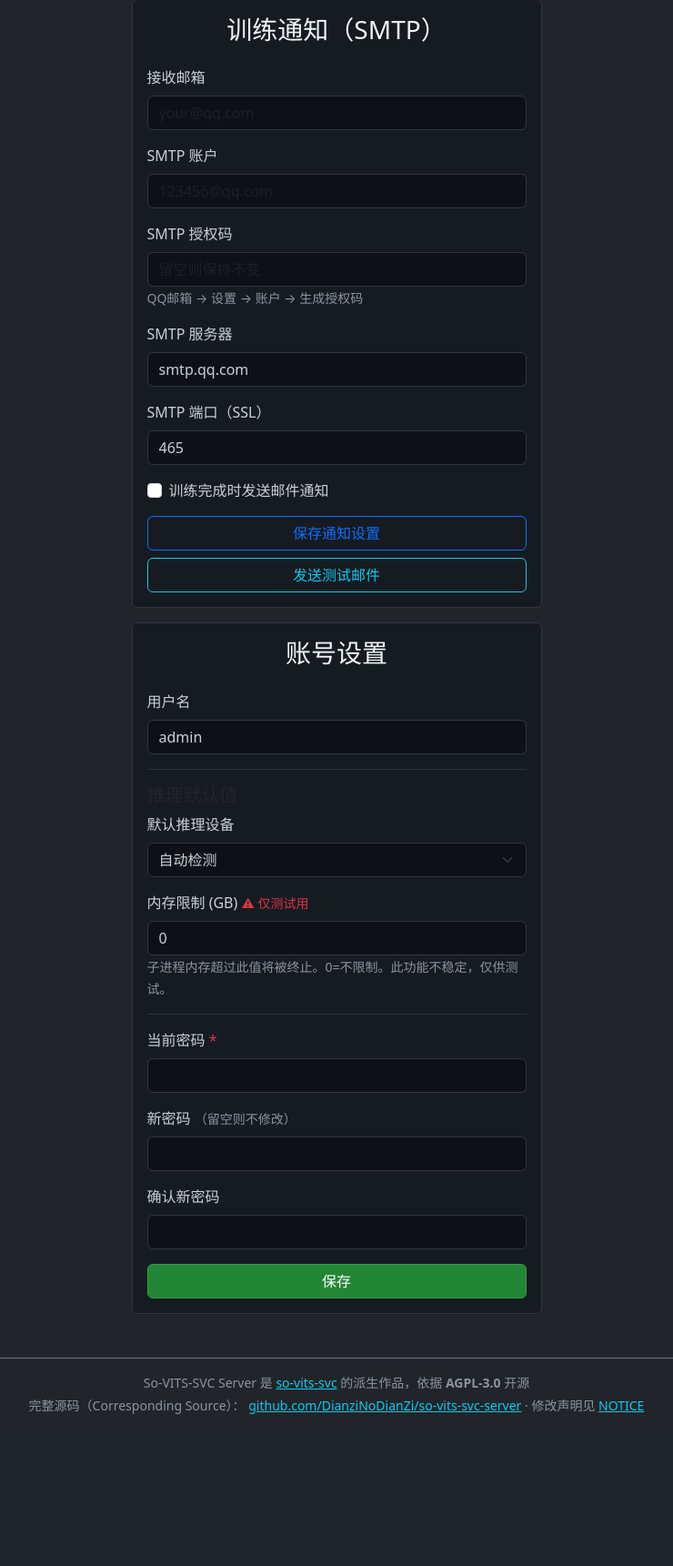
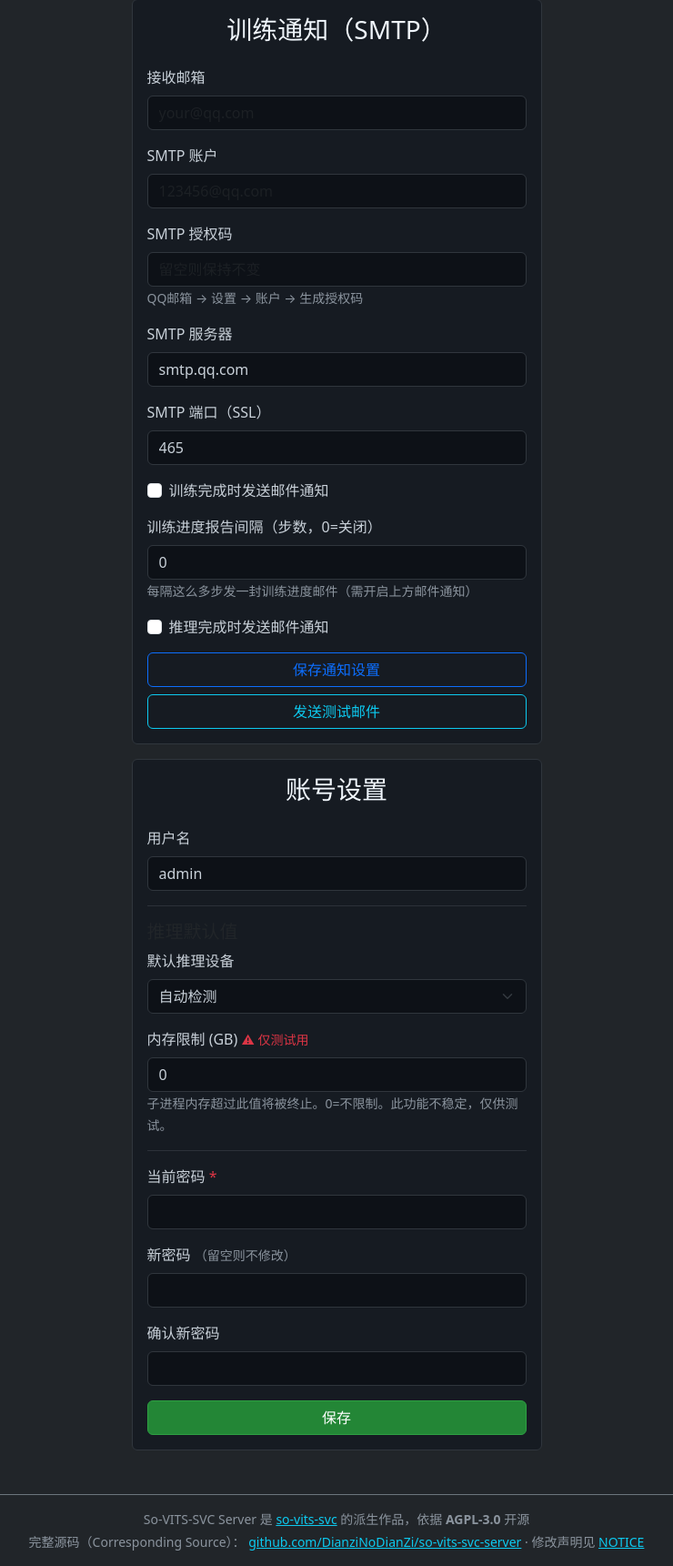
Before and after one commit to DianziNoDianZi/so-vits-svc-server, a Flask app: page /settings in a window 1280 px wide. Shown: the part 957-2678 px from the top of the page at 91% size, without its empty margins (270-1010 px from the left). Before the commit the page ends 2511 px from the top, so only its background shows below. Run offline with Flask 3, Linux system fonts and the light colour scheme; a user stored in the database is signed in; data that the repository does not hold is empty.

Commit message:
feat: 训练每 N 步邮件进度报告 + 推理完成邮件通知
- User 新增 report_interval(步数) 与 infer_notify 设置项
- 训练守护线程每 60s 检查进度，跨过 report_interval 步数即发邮件
- 推理任务完成/失败时按设置发送结果通知(含下载链接)
- 设置页新增两个开关

```diff
--- a/server/app.py
+++ b/server/app.py
@@ -56,7 +56,8 @@ def migrate_db():
     ucols = [c['name'] for c in inspector.get_columns('user')]
     user_cols = [('email', 'VARCHAR(200)'), ('email_notify', 'BOOLEAN'),
                  ('smtp_user', 'VARCHAR(200)'), ('smtp_pwd', 'VARCHAR(200)'),
-                 ('smtp_host', 'VARCHAR(200)'), ('smtp_port', 'INTEGER')]
+                 ('smtp_host', 'VARCHAR(200)'), ('smtp_port', 'INTEGER'),
+                 ('report_interval', 'INTEGER'), ('infer_notify', 'BOOLEAN')]
     for col, typ in user_cols:
         if col not in ucols:
             db.session.execute(sa.text(f'ALTER TABLE user ADD COLUMN {col} {typ}'))
@@ -557,6 +558,11 @@ def save_notify():
         current_user.smtp_port = int(request.form.get('smtp_port', 465) or 465)
     except (ValueError, TypeError):
         current_user.smtp_port = 465
+    try:
+        current_user.report_interval = int(request.form.get('report_interval', 0) or 0)
+    except (ValueError, TypeError):
+        current_user.report_interval = 0
+    current_user.infer_notify = request.form.get('infer_notify') == '1'
     db.session.commit()
     flash('通知设置已保存', 'success')
     return redirect(url_for('settings'))
@@ -609,6 +615,11 @@ def settings():
             current_user.smtp_port = int(request.form.get('smtp_port', 465) or 465)
         except (ValueError, TypeError):
             current_user.smtp_port = 465
+        try:
+            current_user.report_interval = int(request.form.get('report_interval', 0) or 0)
+        except (ValueError, TypeError):
+            current_user.report_interval = 0
+        current_user.infer_notify = request.form.get('infer_notify') == '1'
 
         if new_username and new_username != current_user.username:
             existing = User.query.filter_by(username=new_username).first()
@@ -1149,6 +1160,14 @@ def task_worker():
                     task.progress_msg = f'推理失败 (exit {proc.returncode})'
 
                 task.done_at = datetime.utcnow()
+
+                # 推理完成/失败邮件通知
+                try:
+                    if task.user and task.user.infer_notify:
+                        from notifier import notify_inference_complete
+                        notify_inference_complete(task, os.environ.get('SSVC_SERVER_URL', 'http://127.0.0.1:5000'))
+                except Exception:
+                    pass
 
             except Exception as e:
                 traceback.print_exc()
@@ -1519,6 +1538,63 @@ def train_worker_daemon():
                     from train_worker import run as tr
                     extra = json.loads(task.params_json or '{}')
                     root_id = _chain_root_id(task)
+
+                    # 训练墙钟超时（TRAIN_TIMEOUT 秒，0=不限制）：
+                    # 到点由看门狗杀掉训练子进程，worker 会自动保存最新 checkpoint
+                    timeout = int(os.environ.get('TRAIN_TIMEOUT', '0') or 0)
+                    if timeout > 0:
+                        _task_id = task.id
+
+                        def _timeout_watchdog():
+                            time.sleep(timeout)
+                            with app.app_context():
+                                t = db.session.get(TrainingTask, _task_id)
+                                if t and t.status == 'running':
+                                    from train_worker import stop as stop_train
+                                    stop_train()
+                                    t.error_msg = '__TIMEOUT__'
+                                    db.session.commit()
+
+                        threading.Thread(target=_timeout_watchdog, daemon=True).start()
+
+                    # 训练进度邮件报告：每 report_interval 步发一封
+                    _rep_user = task.user
+                    _rep_interval = (_rep_user.report_interval or 0) if _rep_user else 0
+                    if _rep_interval > 0 and _rep_user and _rep_user.email_notify:
+                        _task_id = task.id
+                        _interval = _rep_interval
+
+                        def _progress_reporter():
+                            last = 0
+                            while True:
+                                time.sleep(60)
+                                try:
+                                    with app.app_context():
+                                        t = db.session.get(TrainingTask, _task_id)
+                                        if not t or t.status != 'running':
+                                            break
+                                        info = _parse_training_log(t)
+                                        step = info.get('current_step', 0)
+                                        if step >= _interval and (step // _interval) > (last // _interval):
+                                            last = step
+                                            losses = ''
+                                            ld = info.get('loss_data', [])
+                                            if ld:
+                                                g = ld[-1].get('g')
+                                                d = ld[-1].get('d')
+                                                losses = f'G={g} D={d}'
+                                            from notifier import notify_train_progress
+                                            notify_train_progress(
+                                                t,
+                                                os.environ.get('SSVC_SERVER_URL', 'http://127.0.0.1:5000'),
+                                                step, t.total_steps or 0,
+                                                losses, info.get('stage', ''), info.get('eta', ''),
+                                            )
+                                except Exception:
+                                    pass
+
+                        threading.Thread(target=_progress_reporter, daemon=True).start()
+
                     result = tr(
                         task_id=task.id,
                         speaker=task.speaker,
@@ -1535,9 +1611,14 @@ def train_worker_daemon():
                     # 用户手动停止时（status=stopped），train_stop 已保存 checkpoint 并注册模型，
                     # 这里不能再覆盖任务状态
                     if task.status != 'stopped':
-                        task.status = result.get('status', 'failed')
-                        task.progress_msg = result.get('progress_msg', '')
-                        task.error_msg = result.get('error_msg', '')
+                        if task.error_msg == '__TIMEOUT__':
+                            task.status = 'failed'
+                            task.progress_msg = '训练超时，已自动停止'
+                            task.error_msg = '训练超过设定时间（TRAIN_TIMEOUT），已自动停止并保存 checkpoint'
+                        else:
+                            task.status = result.get('status', 'failed')
+                            task.progress_msg = result.get('progress_msg', '')
+                            task.error_msg = result.get('error_msg', '')
                         if result.get('model_path'):
                             task.model_path = result['model_path']
                         if result.get('config_path'):
--- a/server/db_models.py
+++ b/server/db_models.py
@@ -15,6 +15,8 @@ class User(UserMixin, db.Model):
     smtp_pwd = db.Column(db.String(200), nullable=True)
     smtp_host = db.Column(db.String(200), nullable=True)
     smtp_port = db.Column(db.Integer, nullable=True)
+    report_interval = db.Column(db.Integer, default=0)   # 训练进度报告间隔（步数，0=关闭）
+    infer_notify = db.Column(db.Boolean, default=False)  # 推理完成时邮件通知
     created_at = db.Column(db.DateTime, default=datetime.utcnow)
 
     models = db.relationship('Model', backref='owner', lazy='dynamic')
--- a/server/templates/settings.html
+++ b/server/templates/settings.html
@@ -117,6 +117,17 @@
                                {{ 'checked' if current_user.email_notify else '' }}>
                         <label class="form-check-label" for="notifyCb">训练完成时发送邮件通知</label>
                     </div>
+                    <div class="mb-3">
+                        <label class="form-label">训练进度报告间隔（步数，0=关闭）</label>
+                        <input type="number" name="report_interval" class="form-control bg-dark text-light border-secondary"
+                               value="{{ current_user.report_interval or 0 }}" min="0" max="100000" step="100">
+                        <small class="text-secondary">每隔这么多步发一封训练进度邮件（需开启上方邮件通知）</small>
+                    </div>
+                    <div class="mb-3 form-check">
+                        <input type="checkbox" name="infer_notify" value="1" class="form-check-input" id="inferNotifyCb"
+                               {{ 'checked' if current_user.infer_notify else '' }}>
+                        <label class="form-check-label" for="inferNotifyCb">推理完成时发送邮件通知</label>
+                    </div>
                     <button type="submit" class="btn btn-outline-primary w-100 mb-2">保存通知设置</button>
                     <button type="submit" formaction="{{ url_for('test_notify') }}" formmethod="POST" class="btn btn-outline-info w-100">发送测试邮件</button>
                 </form>
```
Also changed, not shown: server/notifier.py (+43 -0 lines).
